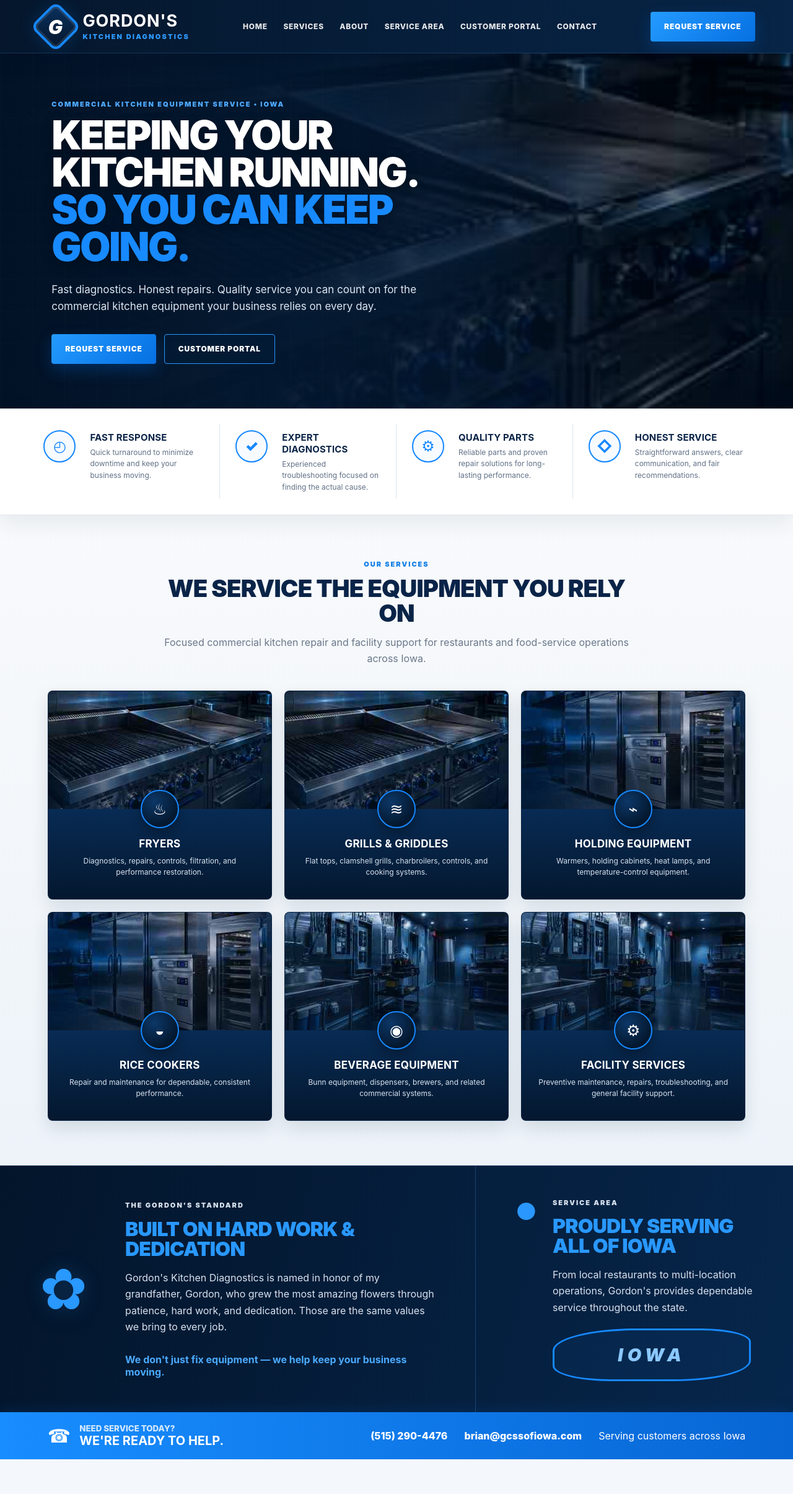
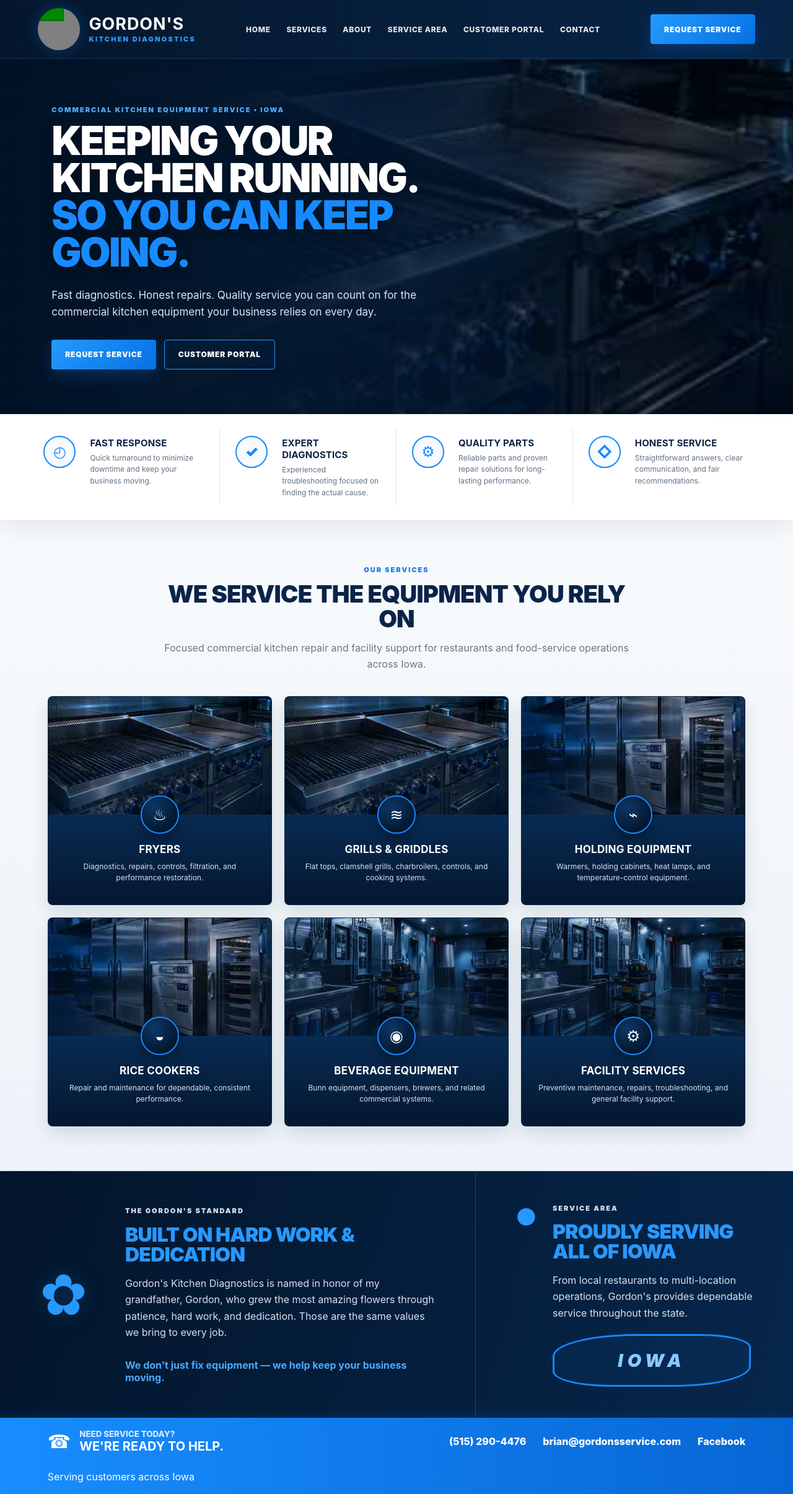
Before and after one commit to Gordonskitchendiagnostics/Gordon-website, a Vue app: page / in a window 1280 px wide. Shown: the whole page at 62% size. Before the commit the page ends 2354 px from the top, so only its background shows below. Built offline with nearby package versions, Linux system fonts and the light colour scheme.

Commit message:
Add real Gordon's logo and update contact links

```diff
--- a/src/App.vue
+++ b/src/App.vue
@@ -6,8 +6,10 @@ import holdingImage from './assets/service-holding.svg'
 import riceImage from './assets/service-holding.svg'
 import beverageImage from './assets/service-facility.svg'
 import facilityImage from './assets/service-facility.svg'
+import gordonsLogo from './assets/gordons-logo.jpg'
 
 const portalUrl = 'https://app.gordonsservice.com/portal'
+const facebookUrl = 'https://www.facebook.com/share/19SqDJ3idv/?mibextid=wwXIfr'
 
 const services = [
   { icon: '♨', title: 'Fryers', text: 'Diagnostics, repairs, controls, filtration, and performance restoration.', image: fryerImage, position: 'left 55%' },
@@ -29,7 +31,14 @@ const benefits = [
 <template>
   <div class="site-shell">
     <header class="topbar">
-      <a class="brand" href="#home" aria-label="Gordon's Kitchen Diagnostics home"><div class="brand-mark"><span>G</span></div><div class="brand-copy"><strong>GORDON'S</strong><span>KITCHEN DIAGNOSTICS</span></div></a>
+      <a class="brand" href="#home" aria-label="Gordon's Kitchen Diagnostics home">
+        <img
+          :src="gordonsLogo"
+          alt="Gordon's Kitchen Diagnostics"
+          style="width:68px;height:68px;object-fit:cover;border-radius:50%;background:#fff;box-shadow:0 0 24px rgba(22,136,255,.28)"
+        />
+        <div class="brand-copy"><strong>GORDON'S</strong><span>KITCHEN DIAGNOSTICS</span></div>
+      </a>
       <nav class="nav-links" aria-label="Primary navigation"><a href="#home">Home</a><a href="#services">Services</a><a href="#about">About</a><a href="#service-area">Service Area</a><a :href="portalUrl">Customer Portal</a><a href="#contact">Contact</a></nav>
       <a class="button button-primary header-cta" :href="portalUrl">Request Service</a>
     </header>
@@ -39,6 +48,6 @@ const benefits = [
       <section id="services" class="services-section section-pad"><div class="section-heading"><p class="eyebrow blue">Our services</p><h2>We service the equipment you rely on</h2><p>Focused commercial kitchen repair and facility support for restaurants and food-service operations across Iowa.</p></div><div class="service-grid"><article v-for="service in services" :key="service.title" class="service-card"><div class="service-photo" :style="{ backgroundImage: `linear-gradient(180deg, rgba(4,24,48,.03), rgba(3,20,39,.62)), url(${service.image})`, backgroundPosition: service.position }"><div class="service-icon">{{ service.icon }}</div></div><div class="service-content"><h3>{{ service.title }}</h3><p>{{ service.text }}</p></div></article></div></section>
       <section class="story-area"><div id="about" class="story-panel"><div class="flower-art" aria-hidden="true">✿</div><div><p class="eyebrow">The Gordon's standard</p><h2>Built on hard work & dedication</h2><p>Gordon's Kitchen Diagnostics is named in honor of my grandfather, Gordon, who grew the most amazing flowers through patience, hard work, and dedication. Those are the same values we bring to every job.</p><strong>We don't just fix equipment — we help keep your business moving.</strong></div></div><div id="service-area" class="iowa-panel"><div class="pin">●</div><div><p class="eyebrow">Service area</p><h2>Proudly serving all of Iowa</h2><p>From local restaurants to multi-location operations, Gordon's provides dependable service throughout the state.</p><div class="iowa-outline">IOWA</div></div></div></section>
     </main>
-    <footer id="contact" class="contact-bar"><div class="contact-lead"><span class="phone-icon">☎</span><div><small>Need service today?</small><strong>We're ready to help.</strong></div></div><a href="tel:+15152904476">(515) 290-4476</a><a href="mailto:brian@gcssofiowa.com">brian@gcssofiowa.com</a><span>Serving customers across Iowa</span></footer>
+    <footer id="contact" class="contact-bar"><div class="contact-lead"><span class="phone-icon">☎</span><div><small>Need service today?</small><strong>We're ready to help.</strong></div></div><a href="tel:+15152904476">(515) 290-4476</a><a href="mailto:brian@gordonsservice.com">brian@gordonsservice.com</a><a :href="facebookUrl" target="_blank" rel="noopener noreferrer">Facebook</a><span>Serving customers across Iowa</span></footer>
   </div>
 </template>
```
Also changed, not shown: src/assets/gordons-logo.jpg (added).
